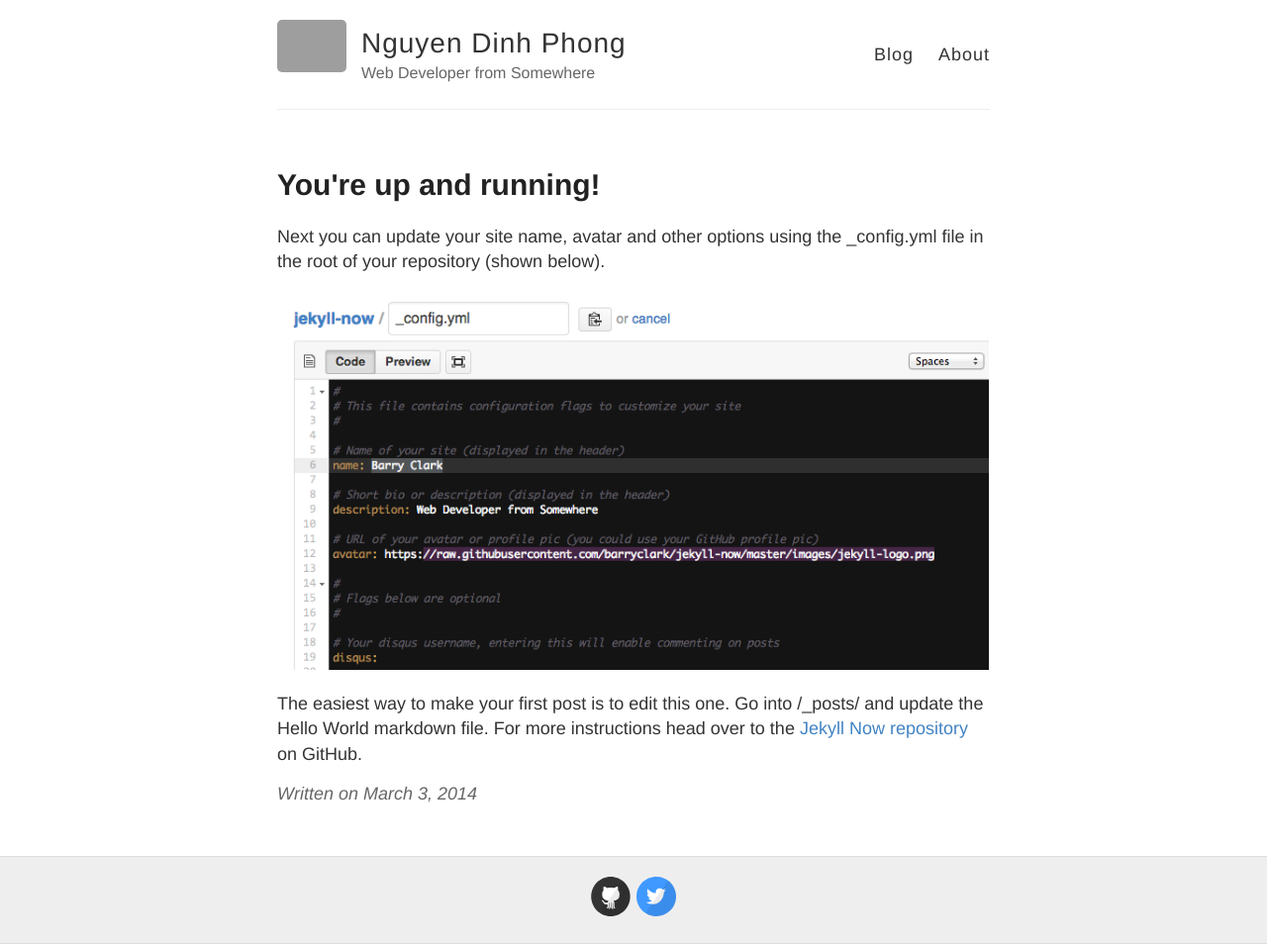
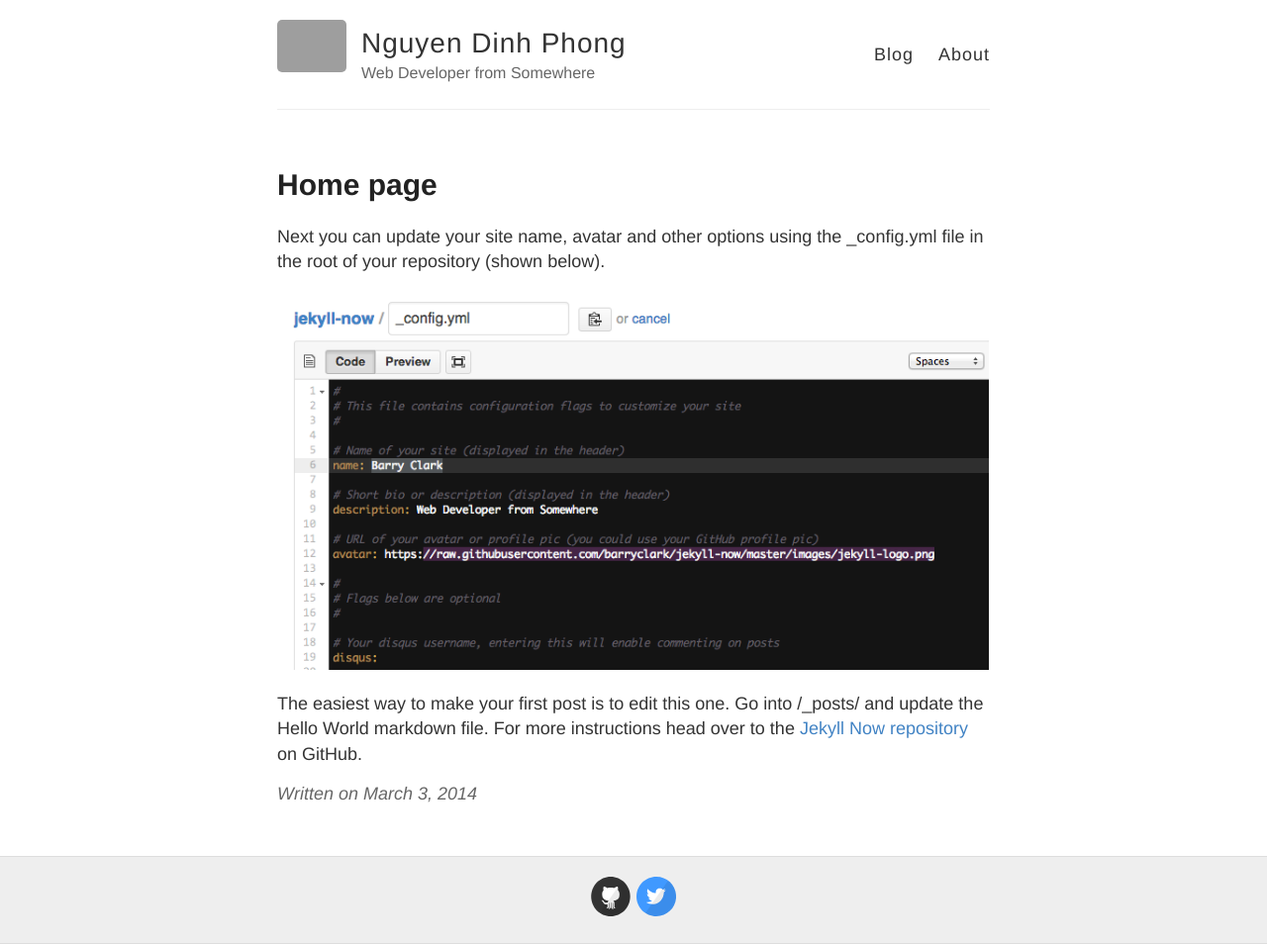
Before and after one commit to phongchi/phongchi.github.io, a Jekyll site: the page built from _posts/2014-3-3-Hello-World.md, in a window 1280 px wide. Shown: the whole page at 99% size. Built offline with Jekyll 4.4.1, drawn with Linux system fonts in a browser that asks for light colours; grey boxes are pictures that could not be loaded.

Commit message:
change layout

```diff
--- a/_posts/2014-3-3-Hello-World.md
+++ b/_posts/2014-3-3-Hello-World.md
@@ -1,6 +1,6 @@
 ---
 layout: post
-title: You're up and running!
+title: Home page
 ---
 
 Next you can update your site name, avatar and other options using the _config.yml file in the root of your repository (shown below).
```
